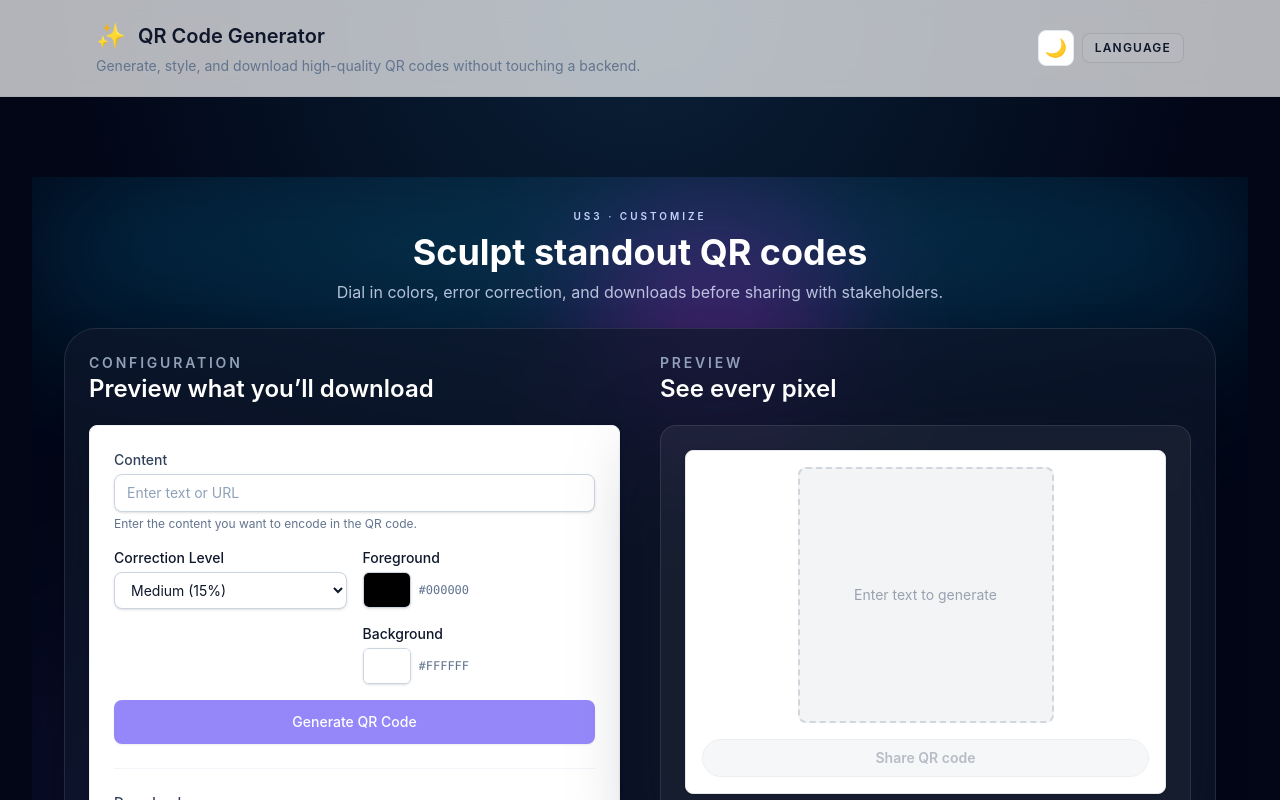
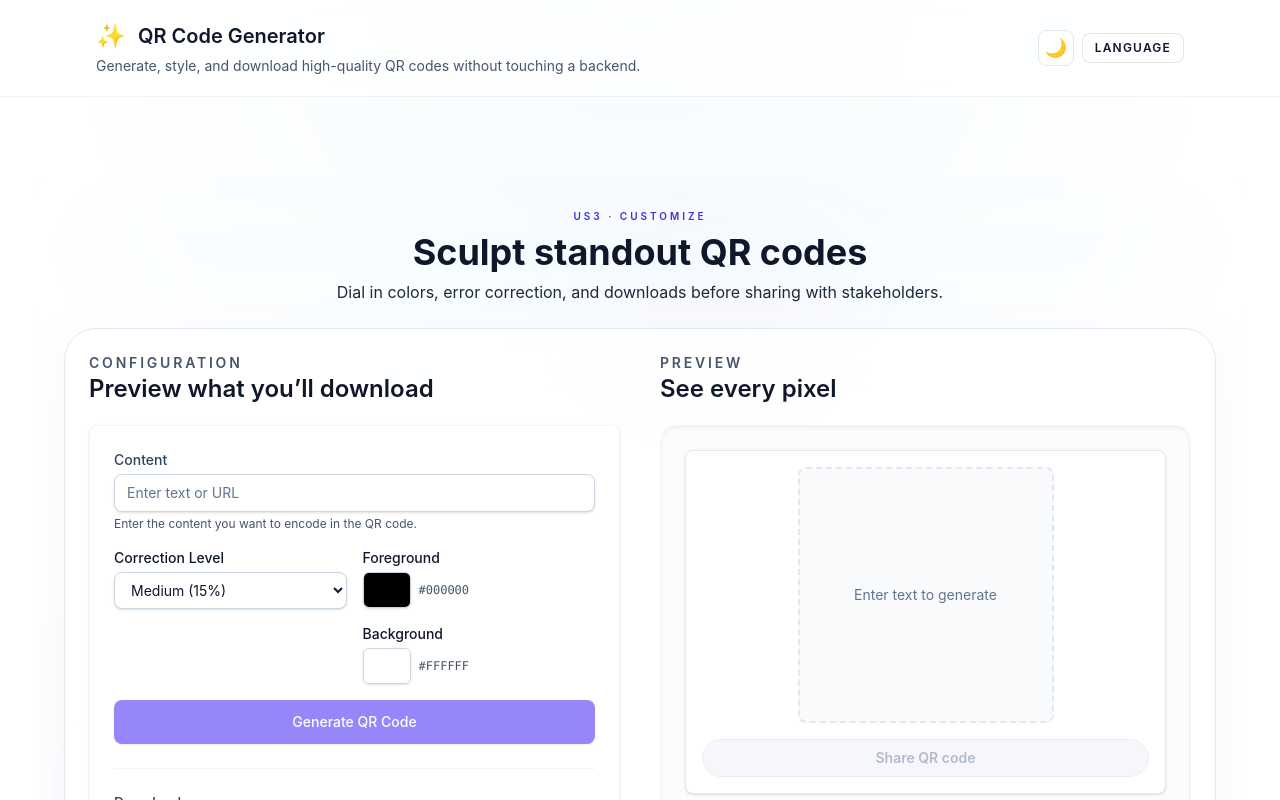
Before and after one commit to pyaethu-aung/qr-generator, a React (Vite) app: page / in a window 1280 px wide. Shown: the top 800 px of the page. Built offline with nearby package versions, Linux system fonts and the light colour scheme.

Commit message:
feat: update theme color based on the toggle

```diff
--- a/src/App.css
+++ b/src/App.css
@@ -1,7 +1,5 @@
 #root {
   font-family: 'Inter', 'Segoe UI', system-ui, sans-serif;
-  background-color: #020617;
-  color: #e2e8f0;
 }
 
 * {
@@ -10,5 +8,4 @@
 
 body {
   margin: 0;
-  background-color: #020617;
 }
--- a/src/components/Layout/Layout.tsx
+++ b/src/components/Layout/Layout.tsx
@@ -8,7 +8,7 @@ export function Layout({ children }: LayoutProps) {
   return (
     <div className="min-h-screen max-w-full overflow-x-hidden transition-colors duration-300">
       <div className="relative isolate overflow-hidden min-h-screen">
-        <div className="absolute inset-0 bg-[radial-gradient(circle_at_top,_rgba(56,189,248,0.15),_transparent_45%)] dark:bg-[radial-gradient(circle_at_top,_rgba(56,189,248,0.25),_transparent_45%)]" />
+        <div className="absolute inset-0 bg-[radial-gradient(circle_at_top,_rgba(56,189,248,0.05),_transparent_45%)] dark:bg-[radial-gradient(circle_at_top,_rgba(56,189,248,0.25),_transparent_45%)]" />
         {children}
       </div>
     </div>
--- a/src/components/Navigation/Navbar.tsx
+++ b/src/components/Navigation/Navbar.tsx
@@ -13,7 +13,7 @@ export function Navbar() {
             <span className="text-xl sm:text-2xl">✨</span>
             {translate('layout.headerTitle')}
           </h1>
-          <p className="mt-1 text-xs sm:text-sm text-slate-500 transition-colors duration-300 dark:text-slate-300">{translate('layout.headerSubtitle')}</p>
+          <p className="mt-1 text-xs sm:text-sm text-slate-600 transition-colors duration-300 dark:text-slate-300">{translate('layout.headerSubtitle')}</p>
         </div>
 
         <div className="flex items-center gap-2">
--- a/src/components/common/Button.tsx
+++ b/src/components/common/Button.tsx
@@ -16,10 +16,10 @@ export interface ButtonProps
 
 const variantStyles: Record<ButtonVariant, string> = {
   primary:
-    'bg-indigo-600 text-white shadow-sm hover:bg-indigo-500 active:bg-indigo-700 focus-visible:outline focus-visible:outline-2 focus-visible:outline-offset-2 focus-visible:outline-indigo-500',
+    'bg-indigo-600 text-white shadow-sm transition-all duration-300 hover:bg-indigo-500 active:bg-indigo-700 focus-visible:outline focus-visible:outline-2 focus-visible:outline-offset-2 focus-visible:outline-indigo-500 dark:bg-sky-600 dark:hover:bg-sky-500 dark:active:bg-sky-700 dark:focus-visible:outline-sky-500',
   secondary:
-    'bg-white text-slate-900 border border-slate-200 shadow-sm hover:bg-slate-50 active:bg-slate-100 focus-visible:outline focus-visible:outline-2 focus-visible:outline-offset-2 focus-visible:outline-indigo-500',
-  ghost: 'bg-transparent text-slate-900 hover:bg-slate-100 active:bg-slate-200',
+    'bg-white text-slate-900 border border-slate-200 shadow-sm transition-all duration-300 hover:bg-slate-50 active:bg-slate-100 focus-visible:outline focus-visible:outline-2 focus-visible:outline-offset-2 focus-visible:outline-slate-500 dark:bg-slate-900 dark:text-white dark:border-white/10 dark:hover:bg-slate-800 dark:active:bg-slate-700',
+  ghost: 'bg-transparent text-slate-900 transition-colors duration-300 hover:bg-slate-100 active:bg-slate-200 dark:text-slate-300 dark:hover:bg-white/5 dark:active:bg-white/10',
 }
 
 const sizeStyles: Record<ButtonSize, string> = {
--- a/src/components/common/Input.tsx
+++ b/src/components/common/Input.tsx
@@ -17,11 +17,13 @@ export const Input = forwardRef<HTMLInputElement, InputProps>(
 
     const inputClass = twMerge(
       clsx(
-        'block rounded-lg border border-slate-300 bg-white px-3 py-2 text-sm text-slate-900 shadow-sm placeholder:text-slate-400',
-        'focus:outline-none focus:ring-2 focus:ring-indigo-500 focus:border-indigo-500 transition-colors',
+        'block rounded-lg border border-slate-300 bg-white px-3 py-2 text-sm text-slate-900 shadow-sm placeholder:text-slate-500 transition-all duration-300',
+        'dark:border-white/10 dark:bg-slate-950 dark:text-white dark:placeholder:text-slate-500',
+        'focus:outline-none focus:ring-2 focus:ring-indigo-500 focus:border-indigo-500',
+        'dark:focus:ring-sky-500 dark:focus:border-sky-500',
         fullWidth && 'w-full',
-        disabled && 'bg-slate-100 text-slate-500 cursor-not-allowed',
-        error && 'border-red-300 focus:ring-red-500 focus:border-red-500',
+        disabled && 'bg-slate-100 text-slate-500 cursor-not-allowed dark:bg-slate-800 dark:text-slate-400',
+        error && 'border-red-300 focus:ring-red-500 focus:border-red-500 dark:border-red-500',
         className,
       ),
     )
@@ -29,15 +31,15 @@ export const Input = forwardRef<HTMLInputElement, InputProps>(
     return (
       <div className={twMerge(clsx('flex flex-col gap-1', fullWidth && 'w-full'))}>
         {label && (
-          <label htmlFor={inputId} className="text-sm font-medium text-slate-700">
+          <label htmlFor={inputId} className="text-sm font-medium text-slate-700 dark:text-slate-300 transition-colors duration-300">
             {label}
           </label>
         )}
         <input id={inputId} ref={ref} className={inputClass} disabled={disabled} {...props} />
         {error ? (
-          <span className="text-sm text-red-600">{error}</span>
+          <span className="text-sm text-red-600 dark:text-red-400">{error}</span>
         ) : (
-          helperText && <span className="text-sm text-slate-500">{helperText}</span>
+          helperText && <span className="text-sm text-slate-500 dark:text-slate-400">{helperText}</span>
         )}
       </div>
     )
--- a/src/components/feature/qr/QRControls.tsx
+++ b/src/components/feature/qr/QRControls.tsx
@@ -58,7 +58,7 @@ export const QRControls = ({
   const downloadSvgLabel = translate('controls.downloadSvg')
 
   return (
-    <div className="flex flex-col gap-6 w-full p-4 sm:p-6 bg-white rounded-lg shadow-sm border border-gray-100">
+    <div className="flex flex-col gap-6 w-full p-4 sm:p-6 bg-white rounded-lg shadow-sm border border-slate-100 transition-all duration-300 dark:bg-slate-900/40 dark:border-white/5 dark:shadow-none">
       <div className="flex flex-col gap-4">
         <div className="flex flex-col gap-1">
           <Input
@@ -75,14 +75,14 @@ export const QRControls = ({
             fullWidth
             error={inputError}
           />
-          <p className="text-xs text-slate-500">{helperText}</p>
+          <p className="text-xs text-slate-600 dark:text-slate-400 transition-colors duration-300">{helperText}</p>
         </div>
 
         <div className="grid grid-cols-1 sm:grid-cols-2 gap-4">
           <div className="flex flex-col gap-1">
-            <label className="text-sm font-medium text-slate-900">{correctionLabel}</label>
+            <label className="text-sm font-medium text-slate-900 dark:text-slate-300 transition-colors duration-300">{correctionLabel}</label>
             <select
-              className="block w-full rounded-lg border border-slate-300 bg-white px-3 py-2 text-sm text-slate-900 shadow-sm focus:outline-none focus:ring-2 focus:ring-indigo-500 focus:border-indigo-500 transition-colors disabled:bg-slate-100 disabled:text-slate-500"
+              className="block w-full rounded-lg border border-slate-300 bg-white px-3 py-2 text-sm text-slate-900 shadow-sm focus:outline-none focus:ring-2 focus:ring-indigo-500 focus:border-indigo-500 transition-all duration-300 dark:border-white/10 dark:bg-slate-950 dark:text-white dark:focus:ring-sky-500 dark:focus:border-sky-500 disabled:bg-slate-100 disabled:text-slate-500 dark:disabled:bg-slate-800 dark:disabled:text-slate-400"
               value={ecLevel}
               onChange={(e) => onEcLevelChange(e.target.value as QRErrorCorrectionLevel)}
               disabled={isGenerating}
@@ -97,9 +97,9 @@ export const QRControls = ({
 
           <div className="flex flex-wrap gap-4">
             <div className="min-w-[120px] flex-1 flex flex-col gap-1">
-              <label className="text-sm font-medium text-slate-900">{foregroundLabel}</label>
+              <label className="text-sm font-medium text-slate-900 dark:text-slate-300 transition-colors duration-300">{foregroundLabel}</label>
               <div className="flex items-center gap-2">
-                <div className="relative w-10 h-8 sm:w-12 sm:h-9 overflow-hidden rounded-md border border-slate-300 shadow-sm">
+                <div className="relative w-10 h-8 sm:w-12 sm:h-9 overflow-hidden rounded-md border border-slate-300 shadow-sm transition-colors duration-300 dark:border-white/20">
                   <input
                     type="color"
                     value={fgColor}
@@ -108,16 +108,16 @@ export const QRControls = ({
                     className="absolute -top-1/2 -left-1/2 w-[200%] h-[200%] p-0 cursor-pointer border-0"
                   />
                 </div>
-                <span className="text-xs text-slate-500 font-mono uppercase truncate max-w-[3rem] sm:max-w-[4rem]">
+                <span className="text-xs text-slate-600 dark:text-slate-400 font-mono uppercase truncate max-w-[3rem] sm:max-w-[4rem] transition-colors duration-300">
                   {fgColor}
                 </span>
               </div>
             </div>
 
             <div className="min-w-[120px] flex-1 flex flex-col gap-1">
-              <label className="text-sm font-medium text-slate-900">{backgroundLabel}</label>
+              <label className="text-sm font-medium text-slate-900 dark:text-slate-300 transition-colors duration-300">{backgroundLabel}</label>
               <div className="flex items-center gap-2">
-                <div className="relative w-10 h-8 sm:w-12 sm:h-9 overflow-hidden rounded-md border border-slate-300 shadow-sm">
+                <div className="relative w-10 h-8 sm:w-12 sm:h-9 overflow-hidden rounded-md border border-slate-300 shadow-sm transition-colors duration-300 dark:border-white/20">
                   <input
                     type="color"
                     value={bgColor}
@@ -126,7 +126,7 @@ export const QRControls = ({
                     className="absolute -top-1/2 -left-1/2 w-[200%] h-[200%] p-0 cursor-pointer border-0"
                   />
                 </div>
-                <span className="text-xs text-slate-500 font-mono uppercase truncate max-w-[3rem] sm:max-w-[4rem]">
+                <span className="text-xs text-slate-600 dark:text-slate-400 font-mono uppercase truncate max-w-[3rem] sm:max-w-[4rem] transition-colors duration-300">
                   {bgColor}
                 </span>
               </div>
@@ -146,8 +146,8 @@ export const QRControls = ({
       </div>
 
       {(onDownloadPng || onDownloadSvg) && (
-        <div className="pt-6 border-t border-slate-100 flex flex-col gap-3">
-          <h3 className="text-sm font-medium text-slate-700">{downloadsTitle}</h3>
+        <div className="pt-6 border-t border-slate-100 dark:border-white/5 flex flex-col gap-3 transition-colors duration-300">
+          <h3 className="text-sm font-medium text-slate-700 dark:text-slate-300 transition-colors duration-300">{downloadsTitle}</h3>
           <div className="grid grid-cols-1 gap-2 sm:grid-cols-2 sm:gap-3">
             {onDownloadPng && (
               <Button
--- a/src/components/feature/qr/QRGenerator.tsx
+++ b/src/components/feature/qr/QRGenerator.tsx
@@ -26,31 +26,31 @@ export const QRGenerator = () => {
 
   return (
     <section className="relative isolate overflow-hidden px-2 pb-12 pt-8 sm:px-6 lg:px-8">
-      <div aria-hidden className="pointer-events-none absolute inset-0 opacity-60">
-        <div className="absolute inset-x-0 top-0 h-64 bg-gradient-to-b from-sky-400/40 to-transparent blur-3xl" />
-        <div className="absolute right-1/3 top-6 h-64 w-64 rounded-full bg-fuchsia-500/40 blur-3xl" />
-        <div className="absolute left-0 bottom-6 h-72 w-72 rounded-full bg-indigo-500/30 blur-[120px]" />
+      <div aria-hidden className="pointer-events-none absolute inset-0 opacity-20 dark:opacity-60">
+        <div className="absolute inset-x-0 top-0 h-64 bg-gradient-to-b from-sky-400/10 to-transparent blur-3xl dark:from-sky-400/40" />
+        <div className="absolute right-1/3 top-6 h-64 w-64 rounded-full bg-fuchsia-500/10 blur-3xl dark:bg-fuchsia-500/40" />
+        <div className="absolute left-0 bottom-6 h-72 w-72 rounded-full bg-indigo-500/10 blur-[120px] dark:bg-indigo-500/30" />
       </div>
 
       <div className="relative mx-auto max-w-6xl space-y-6">
         <div className="text-center px-4">
-          <p className="text-[10px] font-semibold uppercase tracking-[0.3em] text-indigo-200">
+          <p className="text-[10px] font-semibold uppercase tracking-[0.3em] text-indigo-700 dark:text-sky-300">
             {translate('hero.badge')}
           </p>
-          <h2 className="mt-2 text-2xl font-bold text-white sm:text-4xl">
+          <h2 className="mt-2 text-2xl font-bold text-slate-900 transition-colors duration-300 dark:text-white sm:text-4xl">
             {translate('hero.title')}
           </h2>
-          <p className="mt-2 text-sm text-indigo-100/80 sm:text-base">{translate('hero.subtitle')}</p>
+          <p className="mt-2 text-sm text-slate-800 transition-colors duration-300 dark:text-slate-300 sm:text-base">{translate('hero.subtitle')}</p>
         </div>
 
-        <div className="rounded-[32px] border border-white/10 bg-slate-900/70 p-4 sm:p-6 shadow-2xl shadow-black/50 backdrop-blur-xl w-full max-w-full overflow-hidden">
+        <div className="rounded-[32px] border border-slate-200 bg-white/70 p-4 sm:p-6 shadow-2xl shadow-slate-200/50 backdrop-blur-xl w-full max-w-full overflow-hidden transition-all duration-300 dark:border-white/10 dark:bg-slate-900/70 dark:shadow-black/50">
           <div className="grid gap-8 md:grid-cols-[minmax(0,1fr)_minmax(0,1fr)] lg:gap-10">
             <div className="space-y-5">
               <div>
-                <p className="text-sm font-semibold uppercase tracking-[0.2em] text-slate-400">
+                <p className="text-sm font-semibold uppercase tracking-[0.2em] text-slate-600 dark:text-slate-400">
                   {translate('config.sectionLabel')}
                 </p>
-                <h3 className="text-2xl font-semibold text-white">
+                <h3 className="text-2xl font-semibold text-slate-900 dark:text-white">
                   {translate('config.sectionTitle')}
                 </h3>
               </div>
@@ -75,14 +75,14 @@ export const QRGenerator = () => {
 
             <div className="space-y-5">
               <div>
-                <p className="text-sm font-semibold uppercase tracking-[0.2em] text-slate-400">
+                <p className="text-sm font-semibold uppercase tracking-[0.2em] text-slate-600 dark:text-slate-400">
                   {translate('preview.sectionLabel')}
                 </p>
-                <h3 className="text-2xl font-semibold text-white">
+                <h3 className="text-2xl font-semibold text-slate-900 dark:text-white">
                   {translate('preview.sectionTitle')}
                 </h3>
               </div>
-              <div className="flex flex-1 items-center justify-center rounded-2xl border border-white/10 bg-white/5 p-4 sm:p-6 shadow-[0_30px_80px_rgba(15,23,42,0.5)]">
+              <div className="flex flex-1 items-center justify-center rounded-2xl border border-slate-100 bg-slate-50/50 p-4 sm:p-6 shadow-inner transition-colors duration-300 dark:border-white/10 dark:bg-white/5 dark:shadow-[0_30px_80px_rgba(15,23,42,0.5)]">
                 <QRPreview {...config} className="w-full max-w-full" style={{ width: '100%', height: 'auto', maxWidth: '100%' }} />
               </div>
             </div>
--- a/src/components/feature/qr/QRPreview.tsx
+++ b/src/components/feature/qr/QRPreview.tsx
@@ -83,11 +83,11 @@ export const QRPreview = forwardRef<HTMLCanvasElement, QRPreviewProps>(
         aria-disabled={isShareDisabled}
         aria-describedby={shareStatusMessage ? shareStatusId : undefined}
         onClick={handleShareClick}
-        className={`w-full rounded-full px-4 py-2 text-sm font-semibold transition focus-visible:outline-none focus-visible:ring-2 focus-visible:ring-offset-2 ${
+        className={`w-full rounded-full px-4 py-2 text-sm font-semibold transition-all duration-300 focus-visible:outline-none focus-visible:ring-2 focus-visible:ring-offset-2 ${
           value
-            ? 'border border-slate-900 bg-slate-900 text-white focus-visible:ring-slate-900'
-            : 'border border-gray-200 bg-gray-100 text-gray-400 cursor-not-allowed'
-        } ${isShareDisabled ? 'cursor-not-allowed opacity-70' : 'hover:bg-slate-800'} ${
+            ? 'border border-slate-900 bg-slate-900 text-white focus-visible:ring-slate-900 dark:border-sky-500 dark:bg-sky-600 dark:focus-visible:ring-sky-500'
+            : 'border border-slate-200 bg-slate-100 text-slate-400 cursor-not-allowed dark:border-white/5 dark:bg-slate-800 dark:text-slate-500'
+        } ${isShareDisabled ? 'cursor-not-allowed opacity-70' : 'hover:bg-slate-800 dark:hover:bg-sky-500'} ${
           isSharing ? 'cursor-wait' : ''
         }`}
       >
@@ -101,7 +101,7 @@ export const QRPreview = forwardRef<HTMLCanvasElement, QRPreviewProps>(
         role="status"
         aria-live="polite"
         id={shareStatusId}
-        className="text-sm text-slate-500"
+        className="text-sm text-slate-500 dark:text-slate-400 transition-colors duration-300"
       >
         {shareStatusMessage}
       </p>
@@ -117,11 +117,11 @@ export const QRPreview = forwardRef<HTMLCanvasElement, QRPreviewProps>(
     return (
       <div
         style={style}
-        className={`flex flex-col items-center p-3 sm:p-4 bg-white rounded-lg shadow-sm border border-gray-200 w-full ${className ?? ''}`}
+        className={`flex flex-col items-center p-3 sm:p-4 bg-white rounded-lg shadow-sm border border-slate-200 w-full transition-all duration-300 dark:bg-slate-900 dark:border-white/10 ${className ?? ''}`}
       >
         {!value ? (
           <div
-            className="flex items-center justify-center bg-gray-100 text-gray-400 rounded-lg border-2 border-dashed border-gray-300"
+            className="flex items-center justify-center bg-slate-50 text-slate-500 rounded-lg border-2 border-dashed border-slate-200 transition-all duration-300 dark:bg-slate-800/50 dark:text-slate-500 dark:border-white/10"
             style={{ width: size, height: size }}
             role="img"
             aria-label={ariaPlaceholder}
```
